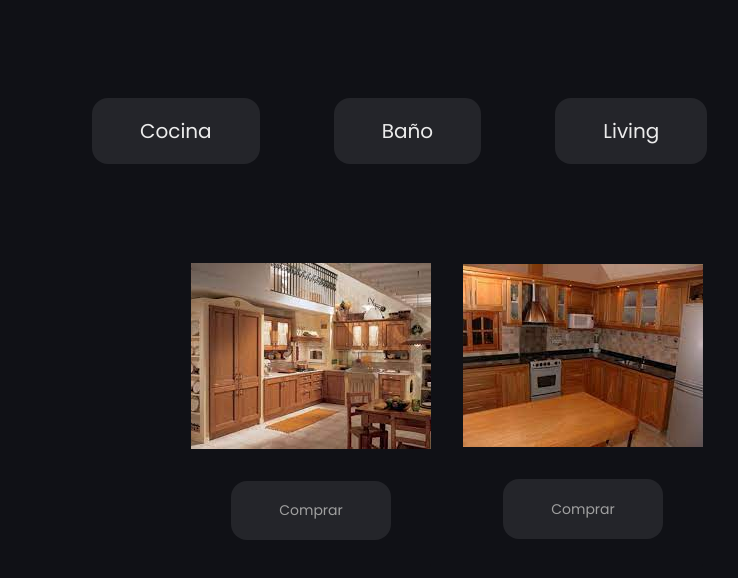
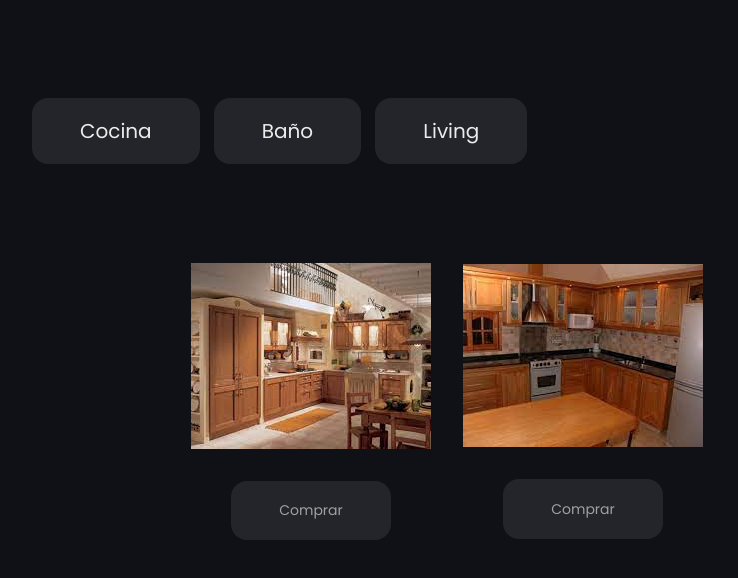
Before and after one commit to CodeSystem2022/Aliwood, a plain HTML site: page assets/pages/navegacion-pestaña.html in a window 1280 px wide. Shown: the whole page, without its empty margins (42-780 px from the left). Drawn offline with Linux system fonts and the light colour scheme; files whose address does not match are found by name.

Commit message:
style: Se agrega modificación en la distancia entre los botones en la pestaña de navegación
-Se ha realizado una modificación en los botones de la pestaña de navegación para ajustar la distancia entre ellos, mejorando así la presentación visual.

```diff
--- a/assets/css/navegacion-pestaña.css
+++ b/assets/css/navegacion-pestaña.css
@@ -79,7 +79,7 @@ h2{
 	transition: all 0.2s;
     padding: 1.2rem 3rem;
     border-radius: 1rem;
-    margin-left: 60px;
+    margin-left: 0px;
     background-color: #24252A;
 
 
@@ -96,7 +96,7 @@ h2{
     padding: 1.2rem 3rem;
     border-radius: 1rem;
     margin-top:  1rem;
-    margin-left: 60px;
+    margin-left: 0px;
     background-color: #24252A;
 
 
@@ -114,7 +114,7 @@ h2{
     padding: 1.2rem 3rem;
     border-radius: 1rem;
     margin-top: -1rem;
-    margin-left: 60px;
+    margin-left: 0px;
     background-color: #24252A;
 
 
```
